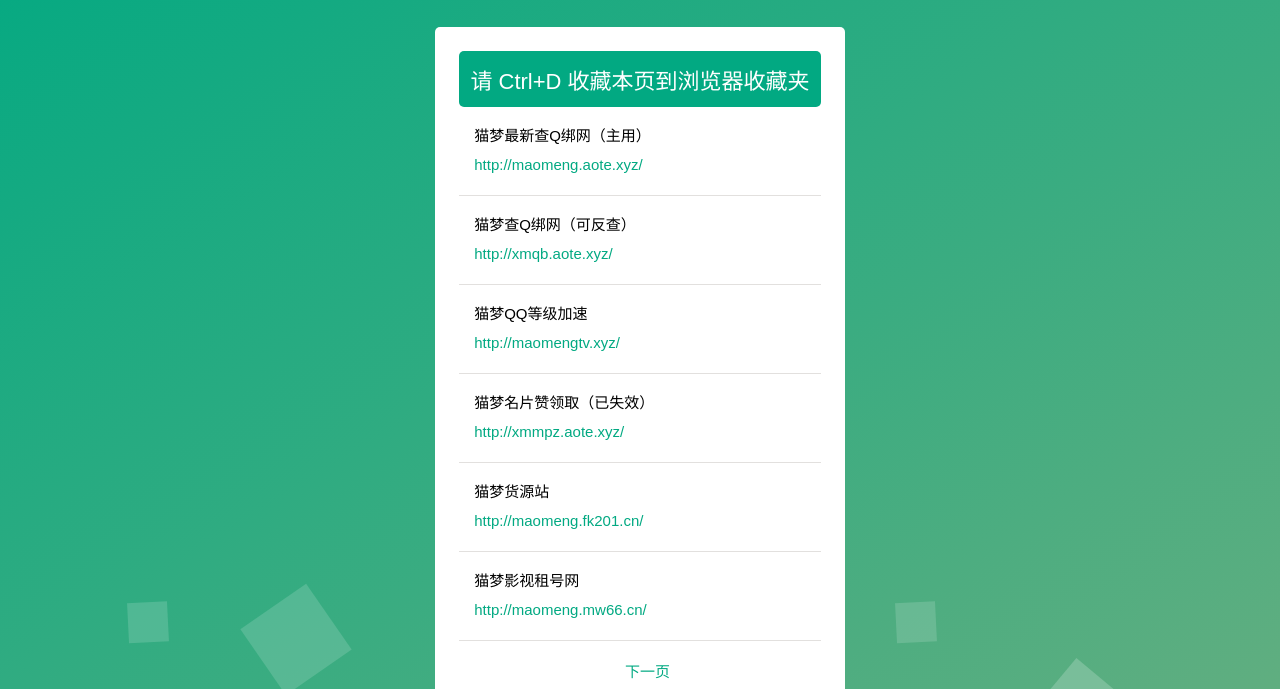
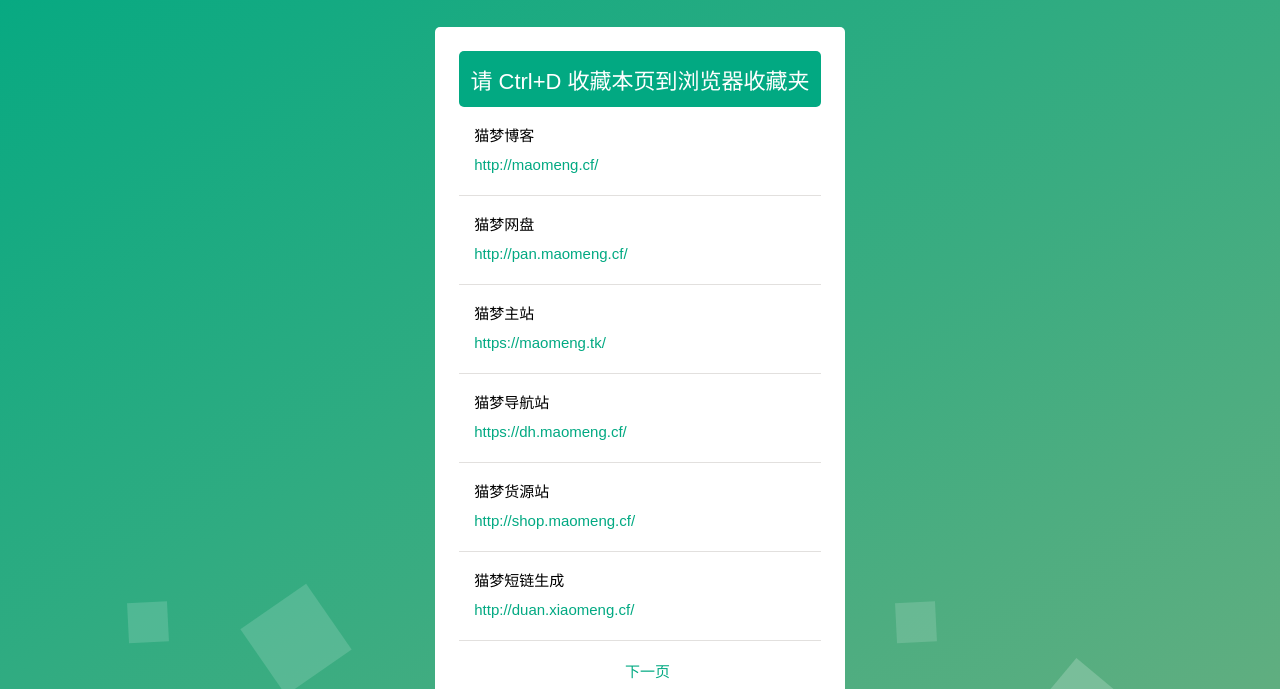
Before and after one commit to mofagaa/maomengtk, a plain HTML site: page index.html in a window 1280 px wide. Shown: the part 111-800 px from the top of the page. Drawn offline with Linux system fonts and the light colour scheme.

Commit message:
Update index.html

```diff
--- a/index.html
+++ b/index.html
@@ -22,32 +22,32 @@
 							<h2>请 Ctrl+D 收藏本页到浏览器收藏夹</h2>
 							<ul>
 								<li>
-									猫梦最新查Q绑网（主用）
-									<a href="http://maomeng.aote.xyz/" target="_blank"><i>http://maomeng.aote.xyz/</i></a>
+									猫梦博客
+									<a href="http://maomeng.cf/" target="_blank"><i>http://maomeng.cf/</i></a>
 
 								</span></span></li>
 								<li>
-									猫梦查Q绑网（可反查）
-									<a href="http://xmqb.aote.xyz/" target="_blank"><i>http://xmqb.aote.xyz/</i></a>
+									猫梦网盘
+									<a href="http://pan.maomeng.cf/" target="_blank"><i>http://pan.maomeng.cf/</i></a>
 
 								</span></span></li>
 								<li>
-									猫梦QQ等级加速
-									<a href="http://maomengtv.xyz/" target="_blank"><i>http://maomengtv.xyz/</i></a>
+									猫梦主站
+									<a href="https://maomeng.tk/" target="_blank"><i>https://maomeng.tk/</i></a>
 
 								</span></span></li>
 								<li>
-									猫梦名片赞领取（已失效）
-									<a href="http://xmmpz.aote.xyz/" target="_blank"><i>http://xmmpz.aote.xyz/</i></a>
+									猫梦导航站
+									<a href="https://dh.maomeng.cf/" target="_blank"><i>https://dh.maomeng.cf/</i></a>
 
 								</span></span></li>
 								<li>
 									猫梦货源站
-									<a href="http://maomeng.fk201.cn/" target="_blank"><i>http://maomeng.fk201.cn/</i></a>
+									<a href="http://shop.maomeng.cf/" target="_blank"><i>http://shop.maomeng.cf/</i></a>
 								</span></span></li>
 																<li>
-									猫梦影视租号网
-									<a href="http://maomeng.mw66.cn/" target="_blank"><i>http://maomeng.mw66.cn/</i></a>
+									猫梦短链生成
+									<a href="http://duan.xiaomeng.cf/" target="_blank"><i>http://duan.xiaomeng.cf/</i></a>
 
 								</span></span></li>
 								<li>
```
